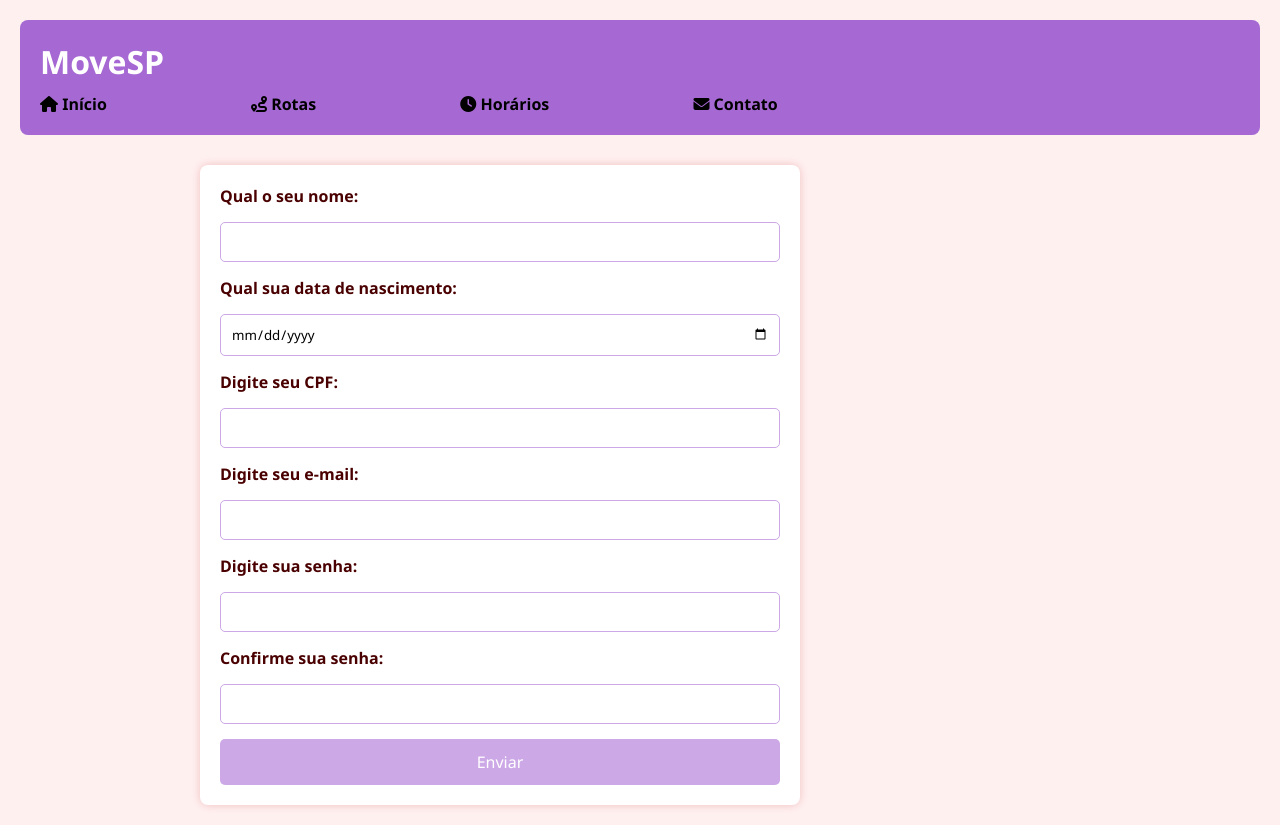
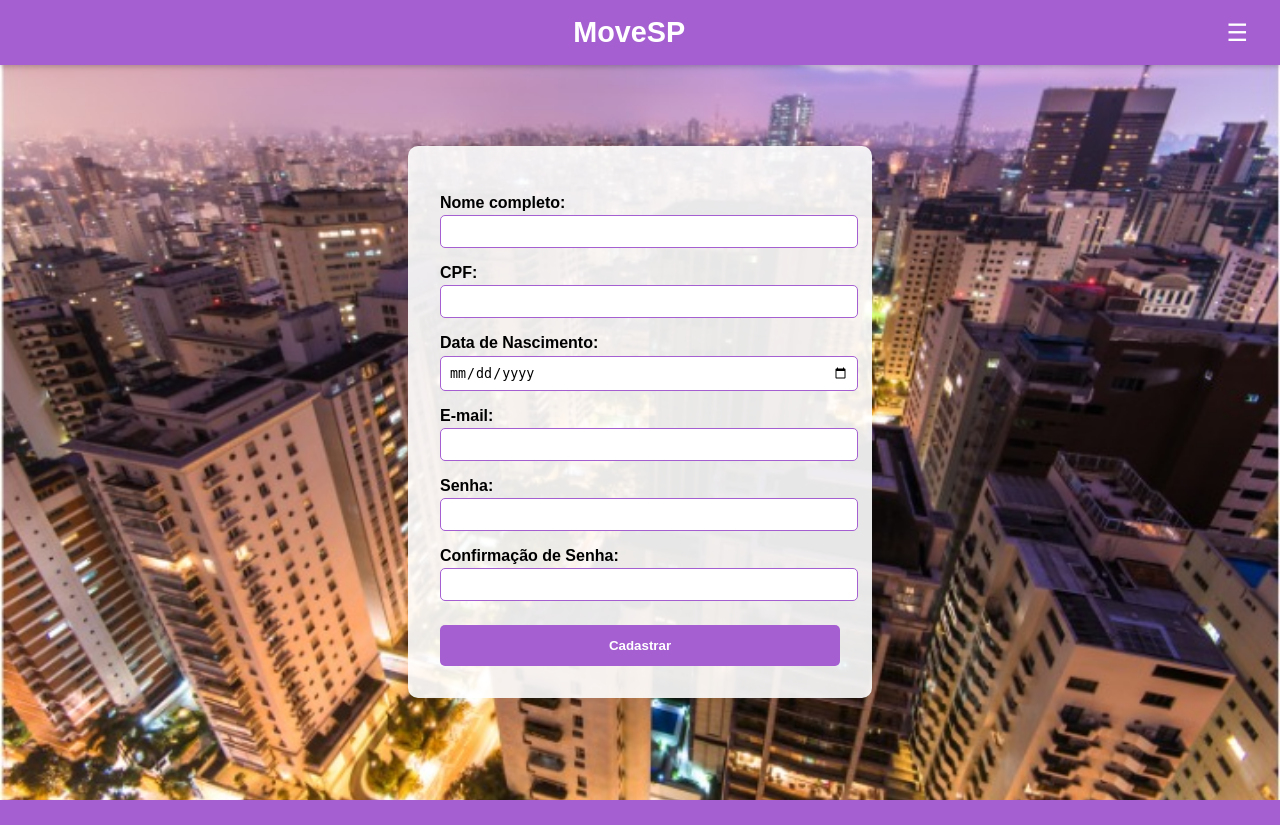
Before and after one commit to Caiozt/MoveSP, a Flask app: page / in a window 1280 px wide. After the commit the page ends 800 px from the top, so only its background shows below. Run offline with Flask 3, Linux system fonts and the light colour scheme.

Commit message:
Alteração do Front

```diff
--- a/static/design.css
+++ b/static/design.css
@@ -1,119 +1,100 @@
-/* Reset básico */
-* {
+body {
     margin: 0;
-    padding: 0;
-    box-sizing: border-box;
-    font-family: 'Segoe UI', Tahoma, Geneva, Verdana, sans-serif;
+    font-family: Arial, sans-serif;
+    background-image: url("../static/FundoMoveSP.jpeg");
+    background-size: cover;
+    background-position: center;
 }
 
-/* Layout geral */
-body {
-    background-color: #fff0f0;
-    color: #4a0000;
-    padding: 20px;
+header {
+    width: 100%;
+    background-color: #a55fd1;
+    box-shadow: 0 2px 5px rgba(0,0,0,0.2);
+    position: relative;
+    z-index: 1000;
 }
 
-/* Header */
-header {
-    background-color: #a668d3;
-    color: white;
-    padding: 20px;
-    border-radius: 8px;
-    margin-bottom: 30px;
+.navbar {
+    display: flex;
+    justify-content: space-between;
+    align-items: center;
+    padding: 1rem 2rem;
 }
 
-header h1 {
-    margin-bottom: 10px;
+.logo {
+    font-size: 1.8rem;
+    color: white;
+    font-weight: bold;
+    text-align: center;
+    flex-grow: 1;
 }
 
-nav a {
+.menu-icon {
+    font-size: 1.5rem;
+    color: white;
+    cursor: pointer;
+}
+
+.menu {
+    display: none;
+    flex-wrap: wrap;
+    justify-content: center;
+    background-color: #a55fd1;
+    padding: 0.5rem 0;
+}
+
+.menu.show {
+    display: flex;
+}
+
+.menu a {
     color: black;
     text-decoration: none;
-    margin-right: 140px;
+    padding: 1rem 2rem;
     font-weight: bold;
+    display: flex;
+    align-items: center;
+    gap: 0.5rem;
 }
 
-nav a:hover {
-    text-decoration: underline;
+main {
+    display: flex;
+    justify-content: center;
+    align-items: center;
+    min-height: calc(100vh - 150px);
+    padding: 2rem;
 }
 
-/* Main content */
-main {
-    background-color: white;
-    padding: 30px;
-    border-radius: 8px;
-    box-shadow: 0px 0px 10px rgba(179, 0, 0, 0.2);
-    max-width: 600px;
-    margin: auto;
-}
-
-/* Formulários */
 form {
-    display: flex;
-    flex-direction: column;
-    gap: 15px;
+    background-color: rgba(255, 255, 255, 0.9);
+    padding: 2rem;
+    border-radius: 10px;
+    width: 100%;
+    max-width: 400px;
 }
 
 form label {
     font-weight: bold;
+    margin-top: 1rem;
+    display: block;
 }
 
-form input,
-form textarea,
-form select {
-    padding: 10px;
+form input {
+    width: 100%;
+    padding: 0.5rem;
+    margin-top: 0.2rem;
+    border: 1px solid #a55fd1;
     border-radius: 5px;
-    border: 1px solid #CDA8E7;
 }
 
 form button {
-    background-color: #CDA8E7;
+    margin-top: 1.5rem;
+    width: 100%;
+    background-color: #a55fd1;
     color: white;
-    padding: 12px;
+    padding: 0.8rem;
     border: none;
     border-radius: 5px;
+    font-weight: bold;
     cursor: pointer;
-    font-size: 16px;
-    transition: background-color 0.3s ease;
 }
-
-form button:hover {
-    background-color: #B57EDC;
-}
-
-.menu-vertical {
-    position: fixed;
-    top: 0;
-    left: 0;
-    height: 100vh;
-    width: 160px;
-    background-color: #CDA8E7;
-    padding-top: 40px;
-    display: flex;
-    flex-direction: column;
-    align-items: flex-start;
-    gap: 20px;
-    padding-left: 10px;
-    box-shadow: 2px 0 10px rgba(0, 0, 0, 0.2);
-}
-
-.menu-vertical a {
-    color: white;
-    text-decoration: none;
-    font-weight: bold;
-    display: flex;
-    align-items: center;
-    gap: 8px;
-    padding: 10px 10px;
-    width: 100%;
-    transition: background 0.3s;
-}
-
-.menu-vertical a:hover {
-    background-color: rgba(255, 255, 255, 0.1);
-}
-
-main {
-    margin-left: 180px; /* espaço para o menu lateral */
-    padding: 20px;
-}
--- a/templates/Index.html
+++ b/templates/Index.html
@@ -15,39 +15,47 @@
 </head>
 <body>
     <header>
-        <h1>MoveSP</h1>
-        <nav>
-            <div class="menu-direito">
-                <a href="#"><i class="fas fa-home"></i> Início</a>
-                <a href="#"><i class="fas fa-route"></i> Rotas</a>
-                <a href="#"><i class="fas fa-clock"></i> Horários</a>
-                <a href="#"><i class="fas fa-envelope"></i> Contato</a>
-            </div>
-        </nav>
+        <div class="navbar">
+            <div class="logo">MoveSP</div>
+            <div class="menu-icon" onclick="toggleMenu()">☰</div>
+        </div>
+        <div class="menu" id="menu">
+            <a href="#"><i class="fas fa-home"></i> Início</a>
+            <a href="#"><i class="fas fa-route"></i> Rotas</a>
+            <a href="#"><i class="fas fa-clock"></i> Horários</a>
+            <a href="#"><i class="fas fa-envelope"></i> Contato</a>
+        </div>
     </header>
 
     <main>
-        <form action="#" method="post"> <!-- Adicione o action para apontar para onde os dados devem ir -->
-            <label for="nome">Qual o seu nome:</label>
+        <form action="/" method="POST">
+            <label for="nome">Nome completo:</label>
             <input type="text" id="nome" name="nome" required>
 
-            <label for="data">Qual sua data de nascimento:</label>
-            <input type="date" id="data" name="data" required> <!-- Melhor usar type="date" -->
+            <label for="cpf">CPF:</label>
+            <input type="text" id="cpf" name="cpf" required>
 
-            <label for="cpf">Digite seu CPF:</label>
-            <input type="text" id="cpf" name="cpf" required pattern="\d{3}\.?\d{3}\.?\d{3}-?\d{2}"> <!-- type="text" com pattern para CPF -->
+            <label for="data">Data de Nascimento:</label>
+            <input type="date" id="data" name="data" required>
 
-            <label for="email">Digite seu e-mail:</label>
+            <label for="email">E-mail:</label>
             <input type="email" id="email" name="email" required>
 
-            <label for="senha">Digite sua senha:</label>
+            <label for="senha">Senha:</label>
             <input type="password" id="senha" name="senha" required>
 
-            <label for="confirmar-senha">Confirme sua senha:</label>
-            <input type="password" id="confirmar-senha" name="confirmar_senha" required>
+            <label for="confirmar_senha">Confirmação de Senha:</label>
+            <input type="password" id="confirmar_senha" name="confirmar_senha" required>
 
-            <button type="submit">Enviar</button>
+            <button type="submit">Cadastrar</button>
         </form>
     </main>
+
+    <script>
+        function toggleMenu() {
+            const menu = document.getElementById("menu");
+            menu.classList.toggle("show");
+        }
+    </script>
 </body>
 </html>
```
Also changed, not shown: static/FundoMoveSP.jpeg (added).
